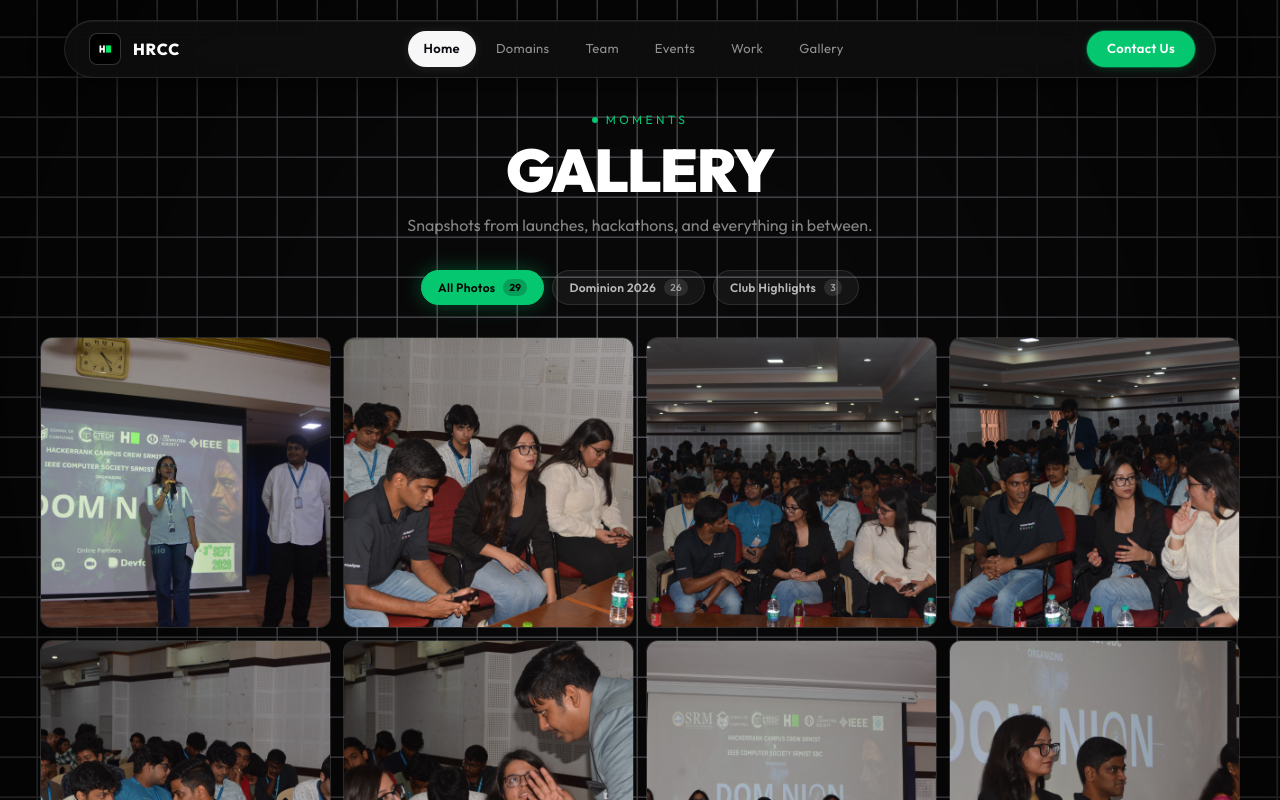
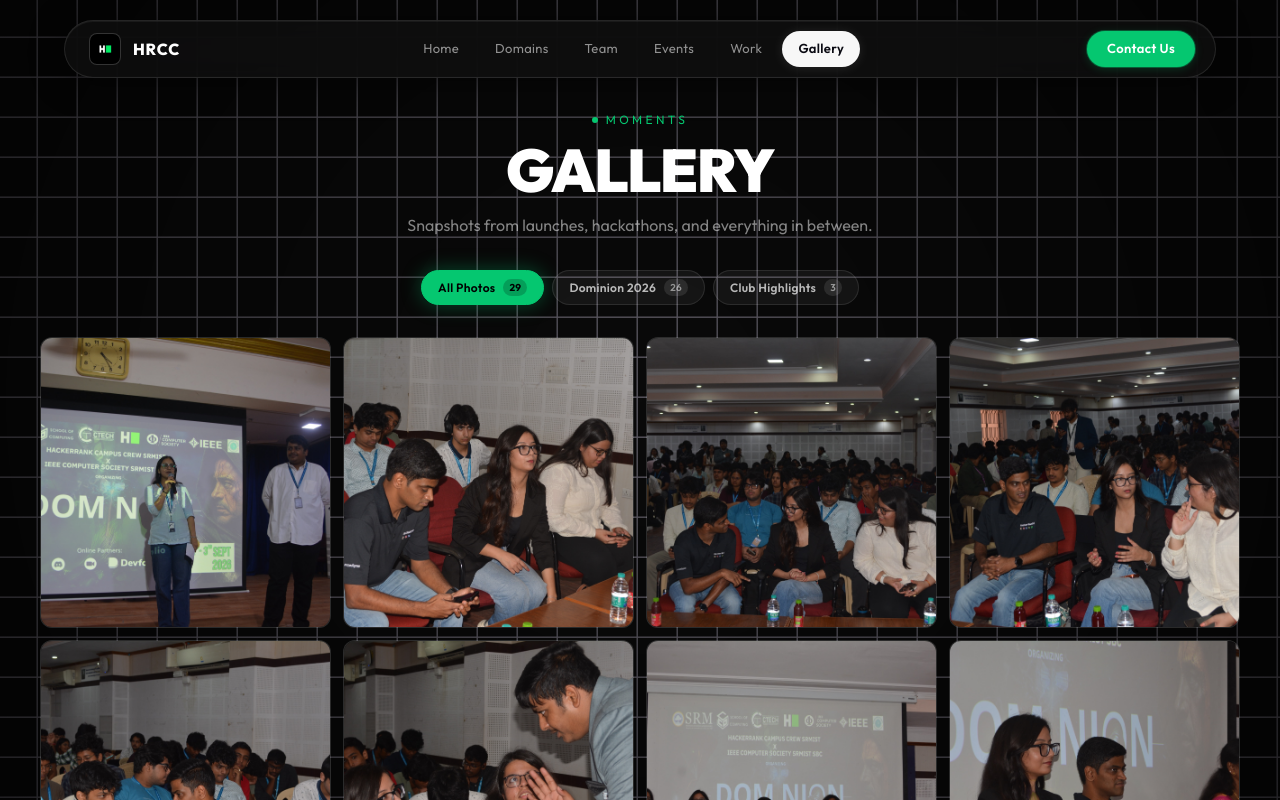
Before and after one commit to IneshAg/Hrcc-Website, a Next.js app: page /gallery in a window 1280 px wide. Shown: the top 800 px of the page. Built offline with nearby package versions, Linux system fonts and the light colour scheme.

Commit message:
fix: Highlight Gallery link when on /gallery and prevent Home from staying active

```diff
--- a/src/components/Navbar.tsx
+++ b/src/components/Navbar.tsx
@@ -83,7 +83,7 @@ export default function Navbar() {
               const destination = isHome || link.href.startsWith("/") ? link.href : `/${link.href}`;
               const isRoute = destination.startsWith("/");
               const id = link.href.startsWith("/") ? link.href : link.href.replace("#", "");
-              const isActive = link.href.startsWith("/") ? false : active === id;
+              const isActive = isHome ? (!link.href.startsWith("/") && active === id) : pathname === link.href;
               const isHovered = hovered === id;
 
               let bg = "transparent";
@@ -216,7 +216,7 @@ export default function Navbar() {
                 const destination = isHome || link.href.startsWith("/") ? link.href : `/${link.href}`;
                 const isRoute = destination.startsWith("/");
                 const id = link.href.startsWith("/") ? link.href : link.href.replace("#", "");
-                const isActive = link.href.startsWith("/") ? false : active === id;
+                const isActive = isHome ? (!link.href.startsWith("/") && active === id) : pathname === link.href;
 
                 const itemStyle = {
                   background: isActive ? "rgba(255,255,255,0.15)" : "transparent",
```
